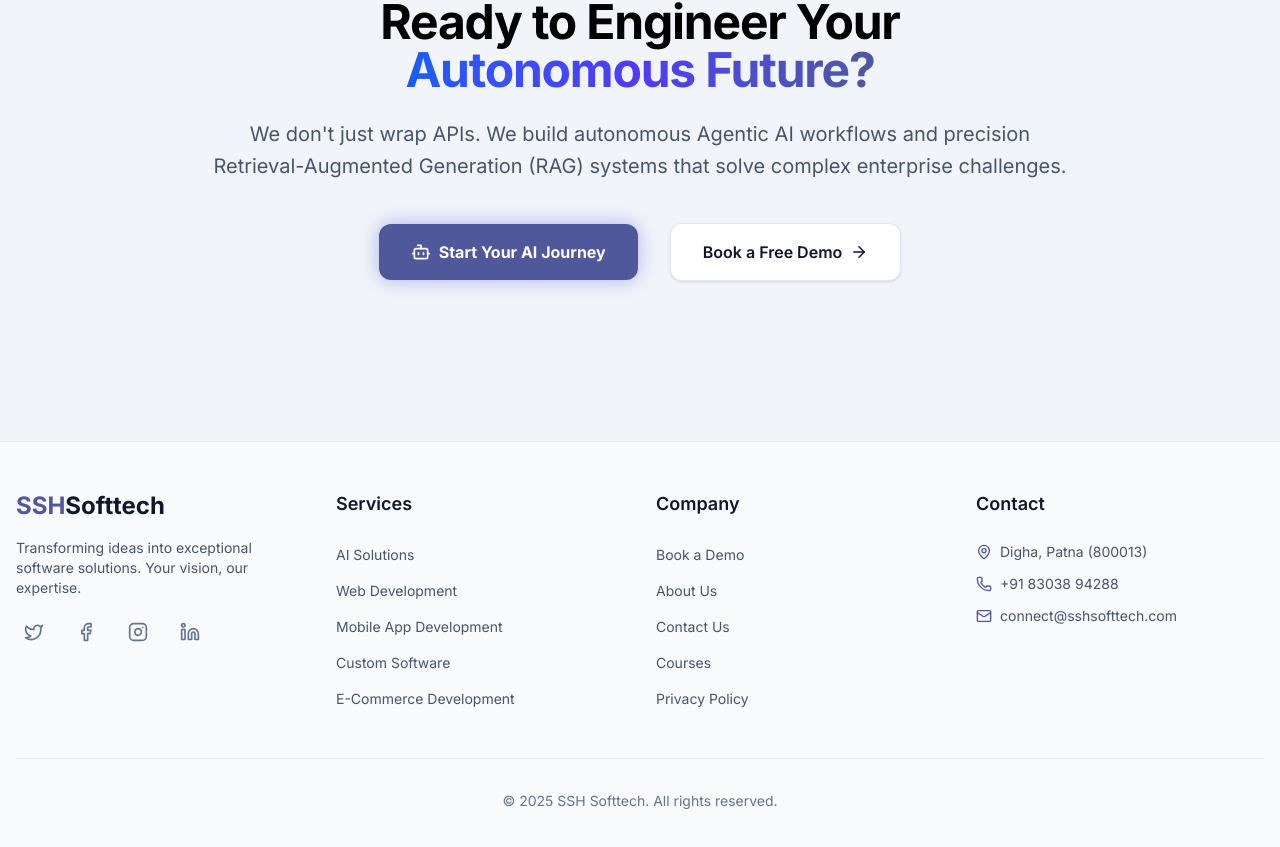
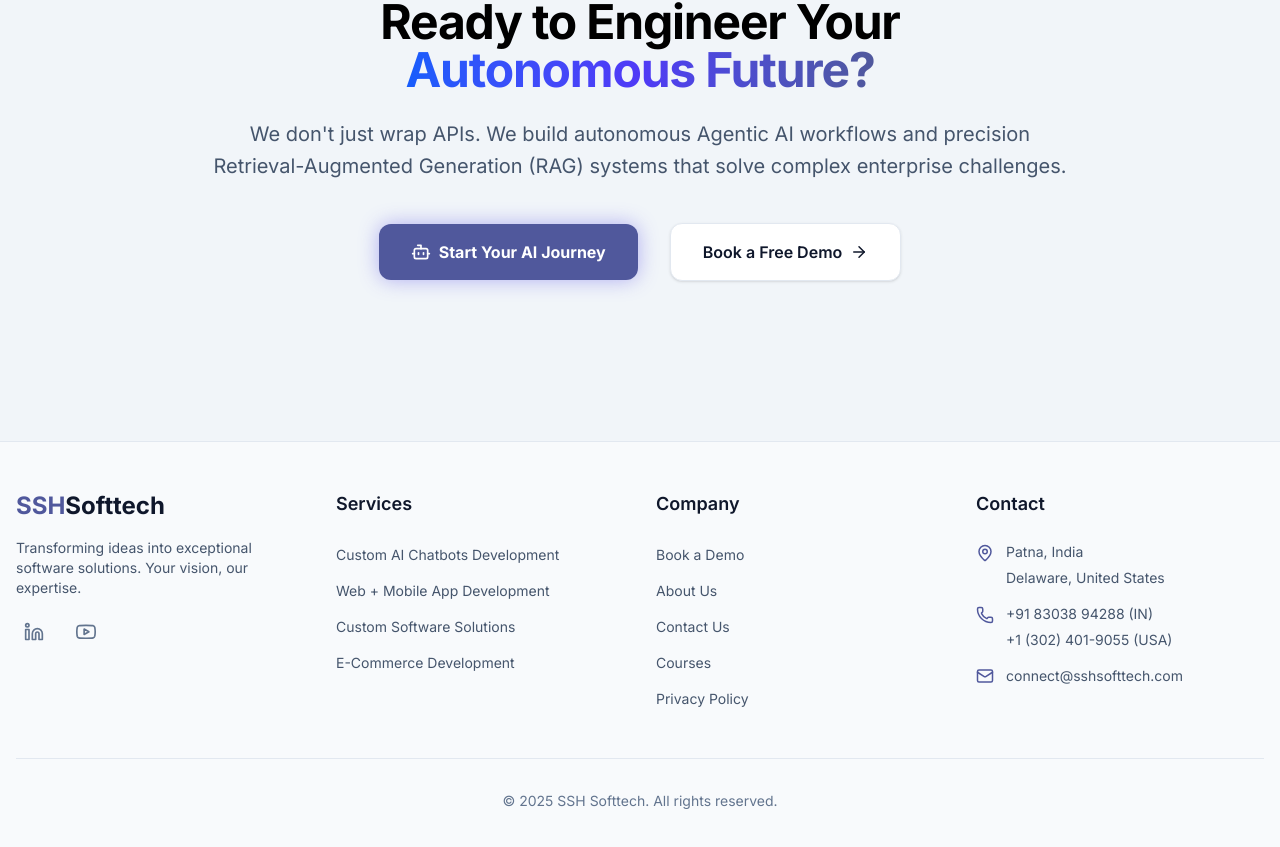
Before and after one commit to atul030702/ssh-softtech, a Next.js app: page / in a window 1280 px wide. Shown: the part 3016-3863 px from the top of the page. Built offline with nearby package versions, Linux system fonts and the light colour scheme; no server answers.

Commit message:
fix: layout description and footer

```diff
--- a/src/app/layout.tsx
+++ b/src/app/layout.tsx
@@ -14,7 +14,7 @@ const inter = Inter({
 
 export const metadata: Metadata = {
   title: "SSH Softtech",
-  description: "Generated by create next app",
+  description: "A fast-growing technology and AI solutions company delivering intelligent, scalable, and business-ready software products for startups, SMEs, and enterprises.",
 };
 
 export default function RootLayout({
--- a/src/components/CallToAction/CTA.tsx
+++ b/src/components/CallToAction/CTA.tsx
@@ -3,6 +3,7 @@ import { ArrowRight, Bot } from 'lucide-react';
 
 import ScrollReveal from '../ui/ScrollReveal';
 import ContactForm from '../ui/ContactForm';
+import { cal_ssh_link } from '@/utils/constants';
 
 const CTA: React.FC = () => {
     return (
@@ -50,7 +51,7 @@ const CTA: React.FC = () => {
                         </button>
 
                         {/* Secondary Button */}
-                        <Link href="https://cal.com/atul-cal" target="_blank" rel='noopener noreferrer'
+                        <Link href={cal_ssh_link} target="_blank" rel='noopener noreferrer'
                             className="w-full sm:w-auto px-8 py-4 bg-white hover:bg-slate-50 border border-slate-200 text-slate-900 dark:bg-white/5 dark:hover:bg-white/10 dark:border-white/10 dark:text-white rounded-xl font-semibold transition-all hover:border-slate-300 dark:hover:border-white/20 backdrop-blur-sm flex items-center justify-center gap-2 group shadow-sm dark:shadow-none cursor-pointer hover:scale-[1.02] active:scale-[0.98]"
                         >
                             Book a Free Demo
--- a/src/components/Footer.tsx
+++ b/src/components/Footer.tsx
@@ -4,13 +4,9 @@ import {
     Mail,
     Phone,
     MapPin,
-    Linkedin,
-    Twitter,
-    Facebook,
-    Instagram,
 } from 'lucide-react';
 
-import { footerItems } from '../utils/constants';
+import { footerItems, footerSocialIcons } from '../utils/footerConstant';
 
 const Footer = () => {
     return (
@@ -28,15 +24,17 @@ const Footer = () => {
                                 vision, our expertise.
                             </p>
                             <div className="flex space-x-4">
-                                {[Twitter, Facebook, Instagram, Linkedin].map(
-                                    (Icon, index) => (
-                                        <a
+                                {footerSocialIcons.map(
+                                    (item, index) => (
+                                        <Link
                                             key={index}
-                                            href="#"
+                                            href={item.href}
+                                            target="_blank"
+                                            rel="noopener noreferrer"
                                             className="text-slate-500 dark:text-gray-300 hover:text-brand-light dark:hover:text-brand-dark transition-all p-2 rounded-lg hover:bg-slate-200 dark:hover:bg-white/10 transform hover:scale-110 hover:-translate-y-0.5 active:scale-95"
                                         >
-                                            <Icon size={20} />
-                                        </a>
+                                            <item.icon size={20} />
+                                        </Link>
                                     ),
                                 )}
                             </div>
@@ -47,19 +45,18 @@ const Footer = () => {
                             <h3 className="text-lg font-semibold mb-6 text-slate-900 dark:text-white">Services</h3>
                             <ul className="space-y-3">
                                 {[
-                                    'AI Solutions',
-                                    'Web Development',
-                                    'Mobile App Development',
-                                    'Custom Software',
+                                    'Custom AI Chatbots Development',
+                                    'Web + Mobile App Development',
+                                    'Custom Software Solutions',
                                     'E-Commerce Development',
                                 ].map((service, index) => (
                                     <li key={index}>
-                                        <a
-                                            href="#"
+                                        <Link
+                                            href="/services" target="_blank" rel="noopener noreferrer"
                                             className="text-sm text-slate-600 dark:text-gray-300 hover:text-brand-light dark:hover:text-brand-dark transition-all hover:translate-x-1 inline-block duration-150 ease-out"
                                         >
                                             {service}
-                                        </a>
+                                        </Link>
                                     </li>
                                 ))}
                             </ul>
@@ -72,7 +69,7 @@ const Footer = () => {
                                 {footerItems.map((item, index) => (
                                     <li key={index}>
                                         <Link
-                                            href={item.href} target="_blank" rel='noopener noreferrer'
+                                            href={item.href} target="_blank" rel="noopener noreferrer"
                                             className="text-sm text-slate-600 dark:text-gray-300 hover:text-brand-light dark:hover:text-brand-dark transition-all hover:translate-x-1 inline-block duration-150 ease-out"
                                         >
                                             {item.label}
@@ -85,18 +82,30 @@ const Footer = () => {
                     <div className="md:col-span-1">
                         <ScrollReveal delay={0.3}>
                             <h3 className="text-lg font-semibold mb-6 text-slate-900 dark:text-white">Contact</h3>
-                            <ul className="space-y-3">
-                                <li className="flex items-center text-sm text-slate-600 dark:text-gray-300">
-                                    <MapPin size={16} className="mr-2 text-brand-light dark:text-brand-dark" />
-                                    Digha, Patna (800013)
+                            <ul className="space-y-4">
+                                <li className="flex items-start text-sm text-slate-600 dark:text-gray-300">
+                                    <MapPin size={18} className="mr-3 text-brand-light dark:text-brand-dark shrink-0 mt-0.5" />
+                                    <div className="flex flex-col gap-1.5">
+                                        <span>Patna, India</span>
+                                        <span>Delaware, United States</span>
+                                    </div>
+                                </li>
+                                <li className="flex items-start text-sm text-slate-600 dark:text-gray-300">
+                                    <Phone size={18} className="mr-3 text-brand-light dark:text-brand-dark shrink-0 mt-0.5" />
+                                    <div className="flex flex-col gap-1.5">
+                                        <a href="tel:+918303894288" className="hover:text-brand-light dark:hover:text-brand-dark transition-colors">
+                                            +91 83038 94288 (IN)
+                                        </a>
+                                        <a href="tel:+13024019055" className="hover:text-brand-light dark:hover:text-brand-dark transition-colors">
+                                            +1 (302) 401-9055 (USA)
+                                        </a>
+                                    </div>
                                 </li>
                                 <li className="flex items-center text-sm text-slate-600 dark:text-gray-300">
-                                    <Phone size={16} className="mr-2 text-brand-light dark:text-brand-dark" />
-                                    +91 83038 94288
-                                </li>
-                                <li className="flex items-center text-sm text-slate-600 dark:text-gray-300">
-                                    <Mail size={16} className="mr-2 text-brand-light dark:text-brand-dark" />
-                                    connect@sshsofttech.com
+                                    <Mail size={18} className="mr-3 text-brand-light dark:text-brand-dark shrink-0" />
+                                    <a href="mailto:connect@sshsofttech.com" className="hover:text-brand-light dark:hover:text-brand-dark transition-colors">
+                                        connect@sshsofttech.com
+                                    </a>
                                 </li>
                             </ul>
                         </ScrollReveal>
--- a/src/components/Hero/Hero.tsx
+++ b/src/components/Hero/Hero.tsx
@@ -5,6 +5,7 @@ import ScrollReveal from '../ui/ScrollReveal';
 import HeroCards from './HeroCards';
 import NeuralBackground from '../NeuralBackground';
 import ContactForm from '../ui/ContactForm';
+import { cal_ssh_link } from '@/utils/constants';
 
 const Hero: React.FC = () => {
     return (
@@ -57,7 +58,7 @@ const Hero: React.FC = () => {
                             <Cpu size={18} className="text-white" />
                             Build Your AI Solution
                         </button>
-                        <Link href="https://cal.com/atul-cal" target="_blank" rel='noopener noreferrer'
+                        <Link href={cal_ssh_link} target="_blank" rel='noopener noreferrer'
                             className="w-full sm:w-auto px-8 py-4 bg-white hover:bg-slate-50 border border-slate-200 text-slate-700 dark:bg-white/5 dark:hover:bg-white/10 dark:border-white/10 dark:text-white rounded-xl font-semibold transition-all hover:border-slate-300 dark:hover:border-white/20 backdrop-blur-sm flex items-center justify-center gap-2 group shadow-sm dark:shadow-none cursor-pointer"
                         >
                             Book a Free Demo
--- a/src/components/Products/Products.tsx
+++ b/src/components/Products/Products.tsx
@@ -8,6 +8,7 @@ import ScrollReveal from '../ui/ScrollReveal';
 import { mainProducts, stats, integrations, featureData, marketingData } from './constants';
 import VideoModal from '../ui/VideoModal';
 import ContactForm from '../ui/ContactForm';
+import { cal_ssh_link } from '@/utils/constants';
 
 const Products = () => {
     const [selectedVideoId, setSelectedVideoId] = useState<string | null>(null);
@@ -56,7 +57,7 @@ const Products = () => {
                                 </div>
                             </button>
 
-                            <Link href="https://cal.com/atul-cal" target="_blank" rel='noopener noreferrer'
+                            <Link href={cal_ssh_link} target="_blank" rel='noopener noreferrer'
                                 className="w-full sm:w-auto px-8 py-4 bg-white hover:bg-slate-50 border border-slate-200 text-slate-900 dark:bg-white/5 dark:hover:bg-white/10 dark:border-white/10 dark:text-white rounded-xl font-semibold transition-all hover:border-slate-300 dark:hover:border-white/20 backdrop-blur-sm flex items-center justify-center gap-2 group shadow-sm dark:shadow-none cursor-pointer hover:scale-[1.02] active:scale-[0.98]"
                             >
                                 Book a Free Demo
--- a/src/components/Services/ServicesPage.tsx
+++ b/src/components/Services/ServicesPage.tsx
@@ -4,6 +4,7 @@ import { ArrowRight, CheckCircle2, Zap, Rocket, Bot } from 'lucide-react';
 import ScrollReveal from '../ui/ScrollReveal';
 import ContactForm from '../ui/ContactForm';
 import { servicesPageData } from './constants';
+import { cal_ssh_link } from '@/utils/constants';
 
 const ServicesPage = () => {
     return (
@@ -155,7 +156,7 @@ const ServicesPage = () => {
                             </div>
                         </button>
 
-                        <Link href="https://cal.com/atul-cal" target="_blank" rel='noopener noreferrer'
+                        <Link href={cal_ssh_link} target="_blank" rel='noopener noreferrer'
                             className="w-full sm:w-auto px-8 py-4 bg-white hover:bg-slate-50 border border-slate-200 text-slate-900 dark:bg-white/5 dark:hover:bg-white/10 dark:border-white/10 dark:text-white rounded-xl font-semibold transition-all hover:border-slate-300 dark:hover:border-white/20 backdrop-blur-sm flex items-center justify-center gap-2 group shadow-sm dark:shadow-none cursor-pointer hover:scale-[1.02] active:scale-[0.98]"
                         >
                             Schedule a Call
--- /dev/null
+++ b/src/utils/footerConstant.tsx
@@ -0,0 +1,74 @@
+import { cal_ssh_link } from "./constants";
+
+const LinkedInIcon = ({ size = 24, className = "" }: { size?: number, className?: string }) => (
+    <svg
+        xmlns="http://www.w3.org/2000/svg"
+        width={size}
+        height={size}
+        viewBox="0 0 24 24"
+        fill="none"
+        stroke="currentColor"
+        strokeWidth="2"
+        strokeLinecap="round"
+        strokeLinejoin="round"
+        className={className}
+    >
+        <path d="M16 8a6 6 0 0 1 6 6v7h-4v-7a2 2 0 0 0-2-2 2 2 0 0 0-2 2v7h-4v-7a6 6 0 0 1 6-6z" />
+        <rect x="2" y="9" width="4" height="12" />
+        <circle cx="4" cy="4" r="2" />
+    </svg>
+);
+
+const YoutubeIcon = ({ size = 24, className = "" }: { size?: number, className?: string }) => (
+    <svg
+        xmlns="http://www.w3.org/2000/svg"
+        width={size}
+        height={size}
+        viewBox="0 0 24 24"
+        fill="none"
+        stroke="currentColor"
+        strokeWidth="2"
+        strokeLinecap="round"
+        strokeLinejoin="round"
+        className={className}
+    >
+        <path d="M22.54 6.42a2.78 2.78 0 0 0-1.94-2C18.88 4 12 4 12 4s-6.88 0-8.6.46a2.78 2.78 0 0 0-1.94 2A29 29 0 0 0 1 11.75a29 29 0 0 0 .46 5.33A2.78 2.78 0 0 0 3.4 19c1.72.46 8.6.46 8.6.46s6.88 0 8.6-.46a2.78 2.78 0 0 0 1.94-2 29 29 0 0 0 .46-5.25 29 29 0 0 0-.46-5.33z" />
+        <polygon points="9.75 15.02 15.5 11.75 9.75 8.48 9.75 15.02" />
+    </svg>
+);
+
+export const footerSocialIcons = [
+    {
+        label: 'Linkedin',
+        href: 'https://www.linkedin.com/company/ssh-softtech-solution/',
+        icon: LinkedInIcon,
+    },
+    {
+        label: 'Youtube',
+        href: 'https://www.youtube.com/@SSHSoftTech',
+        icon: YoutubeIcon,
+    },
+];
+
+export const footerItems = [
+    {
+        label: 'Book a Demo',
+        href: cal_ssh_link,
+    },
+    {
+        label: 'About Us',
+        href: '/about',
+    },
+    {
+        label: 'Contact Us',
+        href: '/contact',
+    },
+    {
+        label: 'Courses',
+        href: '/courses',
+    },
+    {
+        label: 'Privacy Policy',
+        href: '/privacy-policy',
+    },
+];
```
Also changed, not shown: src/utils/constants.ts (+2 -23 lines).
